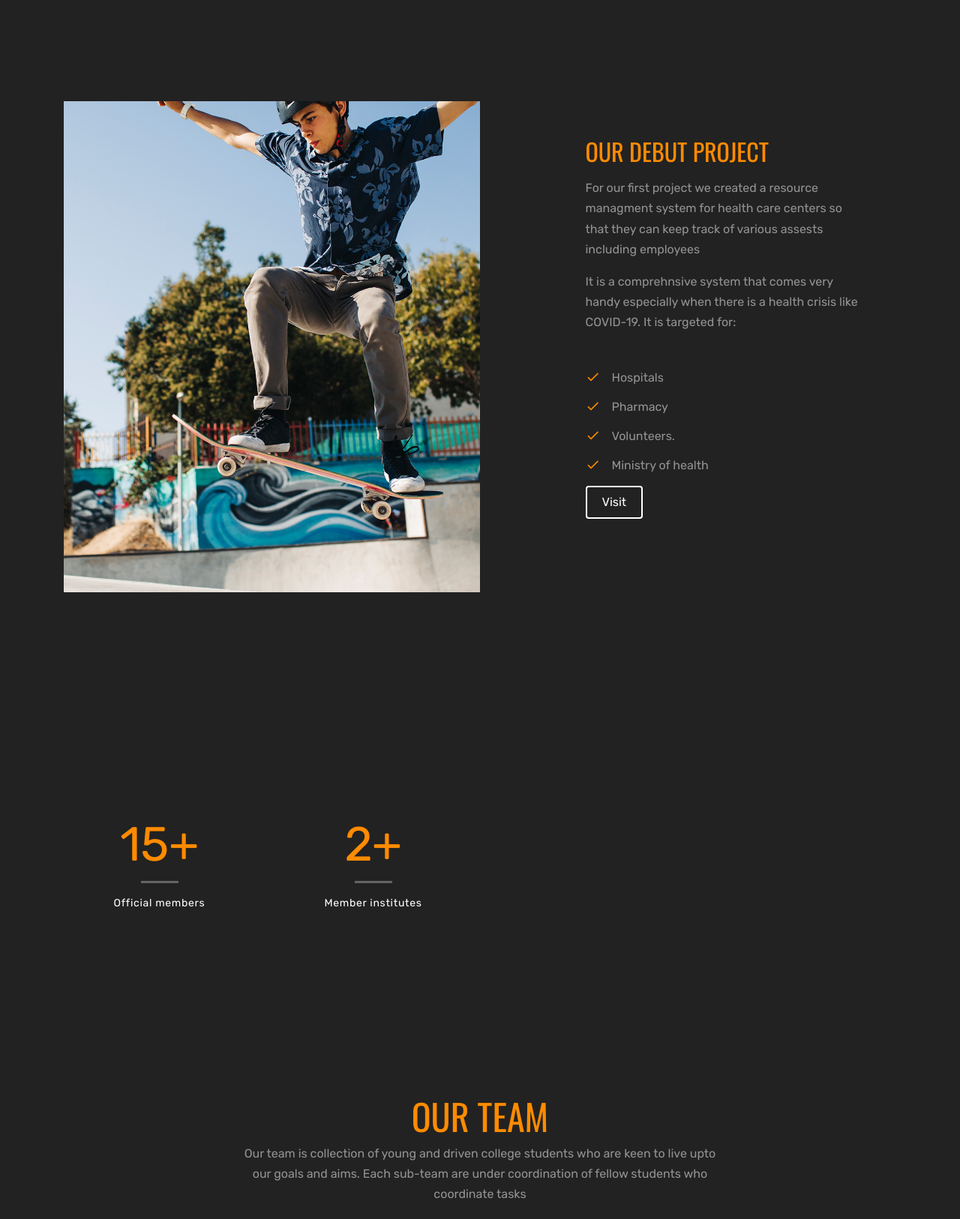
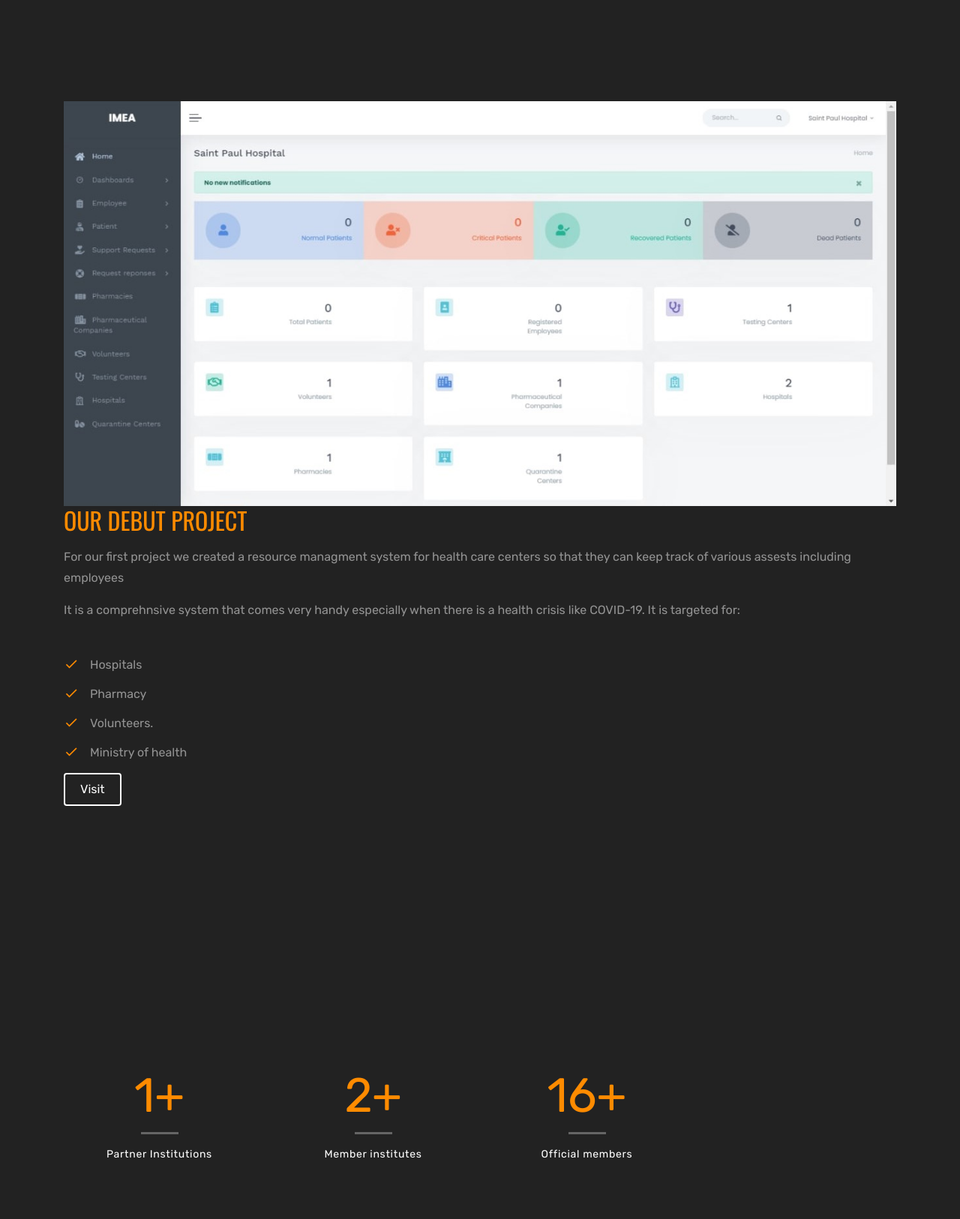
Before and after one commit to EMAISA-Ethio/EMAISA-ETHIO.github.io, a plain HTML site: page index.html in a window 1280 px wide. Shown: the part 1300-2926 px from the top of the page at 75% size. Drawn offline with nearby package versions, Linux system fonts and the light colour scheme; files whose address does not match are found by name.

Commit message:
Updates to the website

```diff
--- a/index.html
+++ b/index.html
@@ -4,7 +4,7 @@
   <title>EMAISA &mdash; Ethiopian Medicine Advancement Intiative Student Association</title>
   <meta charset="utf-8">
   <meta name="viewport" content="width=device-width, initial-scale=1, shrink-to-fit=no">
-
+  <link rel="icon" href="images/icon.jpg">
   <link href="https://fonts.googleapis.com/css?family=Rubik:300,400,700|Oswald:400,700" rel="stylesheet">
 
   <link rel="stylesheet" href="fonts/icomoon/style.css">
@@ -18,6 +18,9 @@
 
   <!-- MAIN CSS -->
   <link rel="stylesheet" href="css/style.css">
+  <style>
+    .mySlides {display:none;}
+    </style>
 
 </head>
 <body data-spy="scroll" data-target=".site-navbar-target" data-offset="300">
@@ -157,12 +160,15 @@
           <div class="container">
             <div class="row d-flex no-gutters align-items-stretch">
 
-              <div class="col-12 col-lg-6 block__73422" style="background-image: url('images/img_1.jpg');" data-aos="fade-right" data-aos-delay="">
+              <div  data-aos="fade-right" data-aos-delay="">
+                <img class="mySlides" src="images/debut.jpg" style="width:100%">
+                <img class="mySlides" src="images/page2.jpg" style="width:100%">
+                <img class="mySlides" src="images/page3.jpg" style="width:100%">
               </div>
 
 
 
-              <div class="col-lg-5 ml-auto p-lg-5 mt-4 mt-lg-0" data-aos="fade-left" data-aos-delay="">
+              <div  data-aos="fade-left" data-aos-delay="">
                 <h2 class="mb-3 text-primary">Our Debut project</h2>
                 <p>For our first project we created a resource managment system for health care centers so that they can keep track of various assests including employees</p>
 
@@ -173,7 +179,7 @@
                   <li>Pharmacy</li>
                   <li>Volunteers.</li>
                   <li>Ministry of health</li>
-                  <p data-aos="fade-up" data-aos-delay="200"><a href="#contact-section" class="btn btn-outline-white border-w-2 btn-md">Visit</a></p>
+                  <p data-aos="fade-up" data-aos-delay="200"><a href="#site-section" title="To be hosted.Please check back soon :)" class="btn btn-outline-white border-w-2 btn-md debut">Visit</a></p>
                 </ul>
 
 
@@ -196,16 +202,23 @@
           <div class="row">
             <div class="col-12">
               <div class="row">
+
                 <div class="col-6 col-md-6 mb-4 col-lg-0 col-lg-3" data-aos="fade-up" data-aos-delay="">
                   <div class="block-counter-1">
-                    <span class="number text-primary"><span data-number="20">0</span>+</span>
-                    <span class="caption">Official members</span>
+                    <span class="number text-primary"><span data-number="2">0</span>+</span>
+                    <span class="caption">Partner Institutions</span>
                   </div>
                 </div>
                 <div class="col-6 col-md-6 mb-4 col-lg-0 col-lg-3" data-aos="fade-up" data-aos-delay="100">
                   <div class="block-counter-1">
                     <span class="number text-primary"><span data-number="3">0</span>+</span>
                     <span class="caption">Member institutes</span>
+                  </div>
+                </div>
+                <div class="col-6 col-md-6 mb-4 col-lg-0 col-lg-3" data-aos="fade-up" data-aos-delay="">
+                  <div class="block-counter-1">
+                    <span class="number text-primary"><span data-number="20">0</span>+</span>
+                    <span class="caption">Official members</span>
                   </div>
                 </div>
               </div>
@@ -318,12 +331,12 @@
 
 
         <div class="mb-5" data-aos="fade-up" data-aos-delay="100">
-          <h3 class="text-primary h4 mb-4">How can I be a member?</h3>
+          <h3 class="text-primary h4 mb-4">Who can be a member?</h3>
           <p>Any college student who supports our cause and is either a Medicine,Biomechanical Engineering, or computer Scientist major can be part of the team</p>
         </div>
 
         <div class="mb-5" data-aos="fade-up" data-aos-delay="100">
-          <h3 class="text-primary h4 mb-4">How do I keep apply?</h3>
+          <h3 class="text-primary h4 mb-4">How do I apply?</h3>
           <p>If the university/academic institution is a member of the the intiative, one can apply through branch office there.</p>
         </div>
 
@@ -480,7 +493,7 @@
                 <h2 class="footer-heading mb-4">Features</h2>
                 <ul class="list-unstyled">
                   <li><a href="#">Press Releases</a></li>
-                  <li><a href="#">Testimonials</a></li>
+                  <li><a href="#testimonials-section">Testimonials</a></li>
                 </ul>
               </div>
 
@@ -514,7 +527,7 @@
               <a href="/main.html">
               <p class="copyright"><small>
                 <!-- Link back to Colorlib can't be removed. Template is licensed under CC BY 3.0. -->
-                Copyright &copy;<script>document.write(new Date().getFullYear());</script> All rights reserved | This template is made with <i class="icon-heart text-danger" aria-hidden="true"></i> by <a href="https://colorlib.com" target="_blank" >Colorlib</a>
+                Copyright &copy;<script>document.write(new Date().getFullYear());</script> All rights reserved to EMAISA | This template is made with by <a href="https://colorlib.com" target="_blank" >Colorlib</a>
                 <!-- Link back to Colorlib can't be removed. Template is licensed under CC BY 3.0. -->
               </small></p></a>
             </div>
@@ -538,6 +551,23 @@
   <script src="js/aos.js"></script>
 
   <script src="js/main.js"></script>
+  <script>
+    var myIndex = 0;
+    carousel();
+
+    function carousel() {
+      var i;
+      var x = document.getElementsByClassName("mySlides");
+      for (i = 0; i < x.length; i++) {
+        x[i].style.display = "none";
+      }
+      myIndex++;
+      if (myIndex > x.length) {myIndex = 1}
+      x[myIndex-1].style.display = "block";
+      setTimeout(carousel, 3000); // Change image every 2 seconds
+    }
+    </script>
+
 
 </body>
 </html>
```
Also changed, not shown: images/debut.jpg (added), images/icon.jpg (added), images/page2.jpg (added), images/page3.jpg (added), images/person_1.jpg (deleted), images/person_2.jpg (deleted), images/person_3.jpg (deleted), images/person_5.jpg (deleted).
